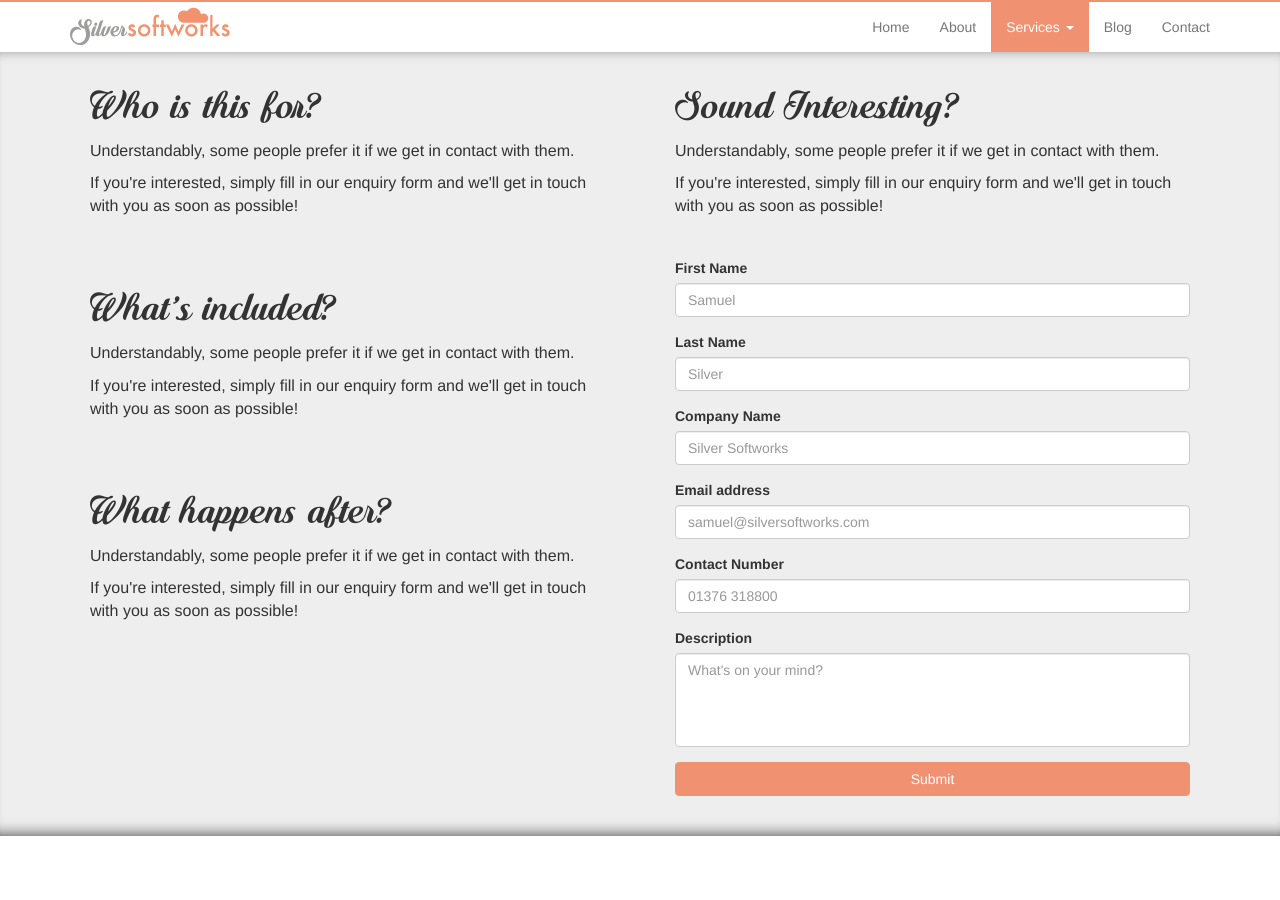
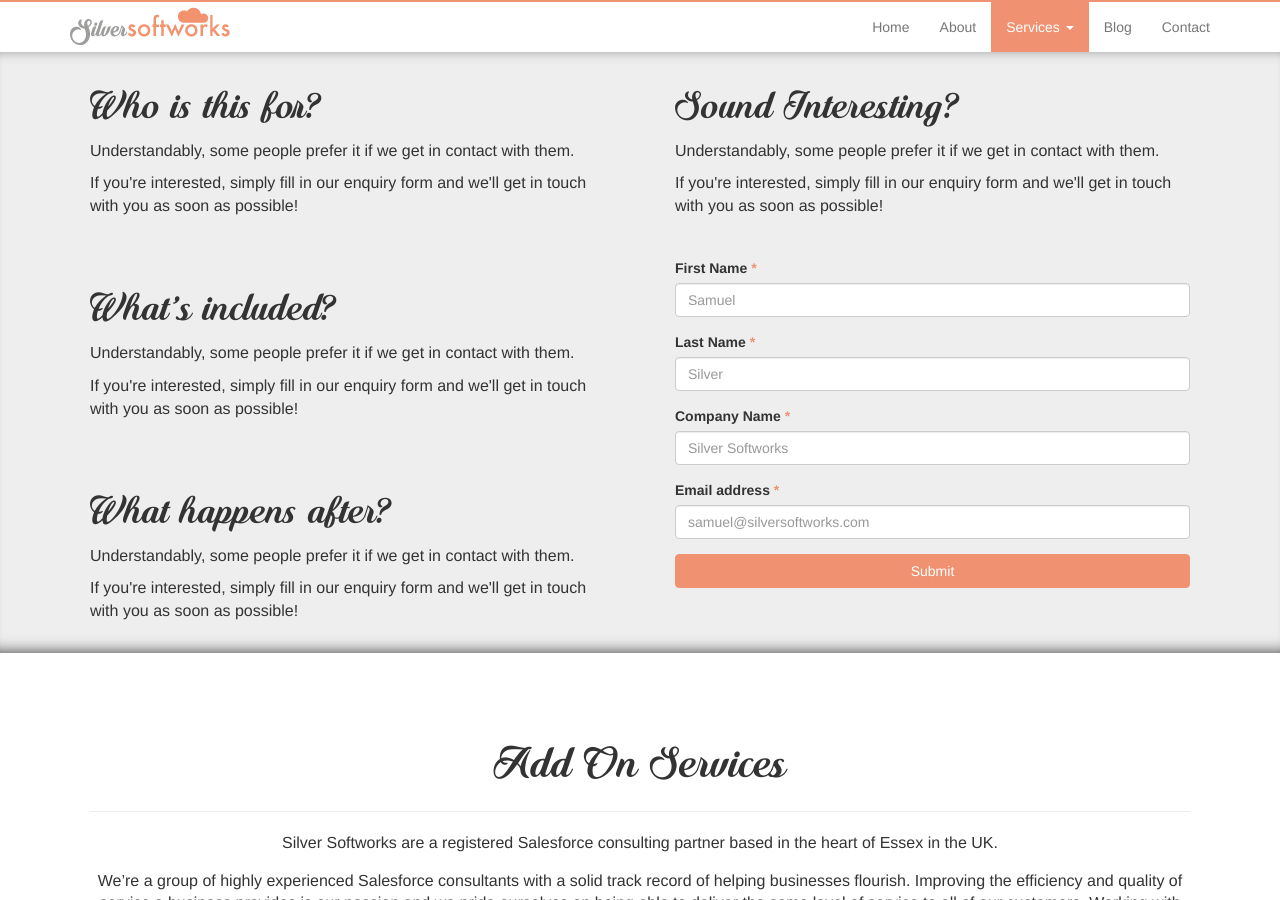
Before and after one commit to ThomasDavidPacker/Silver-Softworks, a Jekyll site: the page built from sales_cloud_quick_start.html, in a window 1280 px wide and 900 px high, scrolled down 413 px. Built offline with Jekyll 4.4.1, drawn with Linux system fonts in a browser that asks for light colours.

Commit message:
Updates
Updates

```diff
--- a/_includes/navigation.html
+++ b/_includes/navigation.html
@@ -23,7 +23,7 @@
 						<li><a class="c_sub_item {% if page.url == '/implementations.html' %}c_sub_item_active{% endif %}" href="/implementations">Implementation</a></li>
 						<li><a class="c_sub_item {% if page.url == '/support.html' %}c_sub_item_active{% endif %}" href="/support">Support</a></li>
 						<li><a class="c_sub_item {% if page.url == '/sales_cloud_quick_start.html' %}c_sub_item_active{% endif %}" href="/sales_cloud_quick_start">Sales Cloud Quick Start</a></li>
-						<li><a class="c_sub_item {% if page.url == '/pardot_quick_start.html' %}c_sub_item_active{% endif %}" href="/pardot_quick_start">Pardot Quick Start</a></li>
+						<!--<li><a class="c_sub_item {% if page.url == '/pardot_quick_start.html' %}c_sub_item_active{% endif %}" href="/pardot_quick_start">Pardot Quick Start</a></li>-->
 					</ul>
 			    </li>
 
--- a/sales_cloud_quick_start.html
+++ b/sales_cloud_quick_start.html
@@ -60,33 +60,23 @@
 								<input type=hidden name="lea5" value="Web">
 
 								<div class="form-group" id="f_first_name">
-									<label for="first_name">First Name</label>
+									<label for="first_name">First Name <span class="c_text_orange">*</span></label>
 									<input id="first_name" maxlength="40" name="first_name" type="text" size="20" class="form-control" placeholder="Samuel" />
 								</div>
 
 								<div class="form-group" id="f_last_name">
-									<label for="last_name">Last Name</label>
+									<label for="last_name">Last Name <span class="c_text_orange">*</span></label>
 									<input id="last_name" maxlength="80" name="last_name" type="text" size="20" class="form-control" placeholder="Silver" />
 								</div>
 
 								<div class="form-group" id="f_company_name">
-									<label for="company">Company Name</label>
+									<label for="company">Company Name <span class="c_text_orange">*</span></label>
 									<input id="company" maxlength="40" name="company" type="text" size="20" class="form-control" placeholder="Silver Softworks" />
 								</div>
 
 								<div class="form-group" id="f_email">
-									<label for="email">Email address</label>
+									<label for="email">Email address <span class="c_text_orange">*</span></label>
 									<input id="email" maxlength="80" name="email" type="text" size="20" class="form-control" placeholder="samuel@silversoftworks.com" />
-								</div>
-
-								<div class="form-group"i d="f_contact_number">
-									<label for="phone">Contact Number</label>
-									<input id="phone" maxlength="40" name="phone" type="text" size="20" class="form-control" placeholder="01376 318800" />
-								</div>
-
-								<div class="form-group">
-									<label for="description">Description</label>
-									<textarea name="description" class="form-control" rows="4" style="resize: none;" placeholder="What's on your mind?"></textarea>
 								</div>
 
 								<input type="submit" value="Submit" name="submit" class="btn btn-default c_btn_orange" id="c_contact_btn_submit">
@@ -233,16 +223,6 @@
 		    {
 		    	email.style.border = "1px solid #CCC";
 		    }
-		    if (contactNumber.value== null || contactNumber.value == "")
-		    {
-		    	contactNumber.style.border = "1px solid #f09272";
-		    	missingFields.push("Contact Number");
-		        error = true;
-		    }
-			else
-		    {
-		    	contactNumber.style.border = "1px solid #CCC";
-		    }
 		    if (missingFields.length > 0)
 		    {
 		    	var errMsg = "<p>Please complete  the following fields</p><ul class='c_text_orange' style='list-style:square;'>";
```
Also changed, not shown: other parts of sales_cloud_quick_start.html (+1 -1 lines), contact.html (+4 -15 lines).
